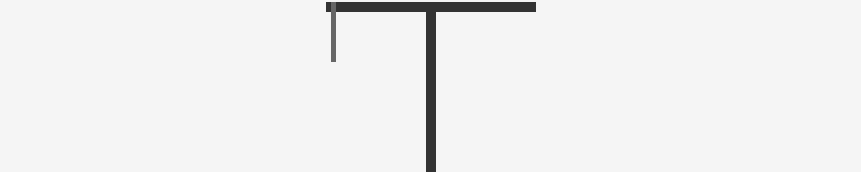
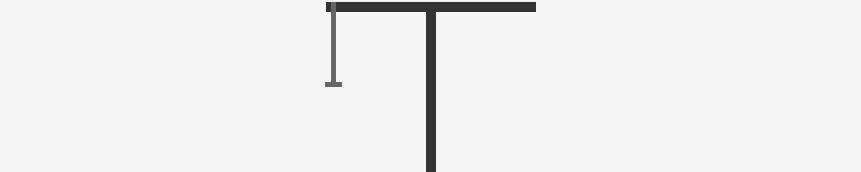
Before and after one commit to microbecode/zkhangman, a React (Vite) app in the folder app/: page / in a window 1280 px wide. Shown: the part 214-386 px from the top of the page, without its empty margins (209-1070 px from the left). Built offline with nearby package versions, Linux system fonts and the light colour scheme.

Commit message:
minor visual fixes

```diff
--- a/app/src/components/Hangman.css
+++ b/app/src/components/Hangman.css
@@ -52,26 +52,38 @@
   left: 50%;
   transform: translateX(-100px);
   width: 5px;
-  height: 60px;
+  height: 85px;
+  background: #666;
+  z-index: 2;
+}
+
+.ropenoose {
+  position: absolute;
+  top: 170px;
+  left: 48%;
+  transform: translateX(-100px);
+  width: 17px;
+  height: 5px;
   background: #666;
   z-index: 2;
 }
 
 .head {
   position: absolute;
-  top: 100px;
+  top: 105px;
   left: 50%;
   transform: translateX(-127px);
   width: 50px;
   height: 50px;
   border: 5px solid #333;
   border-radius: 50%;
+  background-color: white;
   z-index: 3;
 }
 
 .body {
   position: absolute;
-  top: 150px;
+  top: 160px;
   left: 50%;
   transform: translateX(-100px);
   width: 5px;
@@ -82,7 +94,7 @@
 
 .left-arm {
   position: absolute;
-  top: 170px;
+  top: 180px;
   left: 50%;
   transform: translateX(-100px) rotate(-45deg);
   width: 5px;
@@ -94,7 +106,7 @@
 
 .right-arm {
   position: absolute;
-  top: 170px;
+  top: 180px;
   left: 50%;
   transform: translateX(-100px) rotate(45deg);
   width: 5px;
@@ -106,7 +118,7 @@
 
 .left-leg {
   position: absolute;
-  top: 250px;
+  top: 260px;
   left: 50%;
   transform: translateX(-100px) rotate(-30deg);
   width: 5px;
@@ -118,7 +130,7 @@
 
 .right-leg {
   position: absolute;
-  top: 250px;
+  top: 260px;
   left: 50%;
   transform: translateX(-100px) rotate(30deg);
   width: 5px;
--- a/app/src/components/Hangman.tsx
+++ b/app/src/components/Hangman.tsx
@@ -180,6 +180,7 @@ const base64Proof = bufproof.toString("base64"); */
         <div className="beam" />
         {/* Rope */}
         <div className="rope" />
+        <div className="ropenoose" />
         {/* Head */}
         {wrongGuesses >= 1 && <div className="head" />}
         {/* Body */}
```
